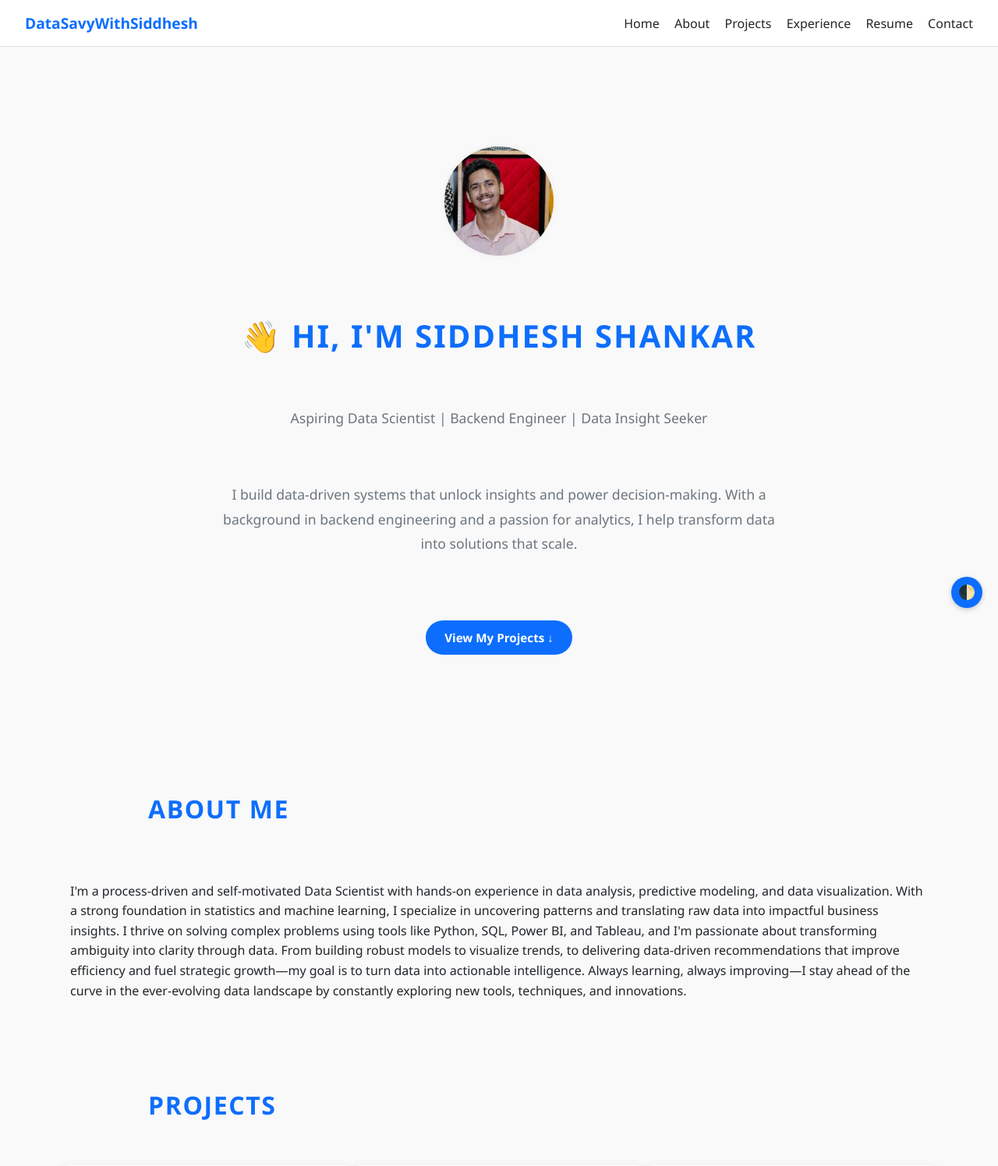
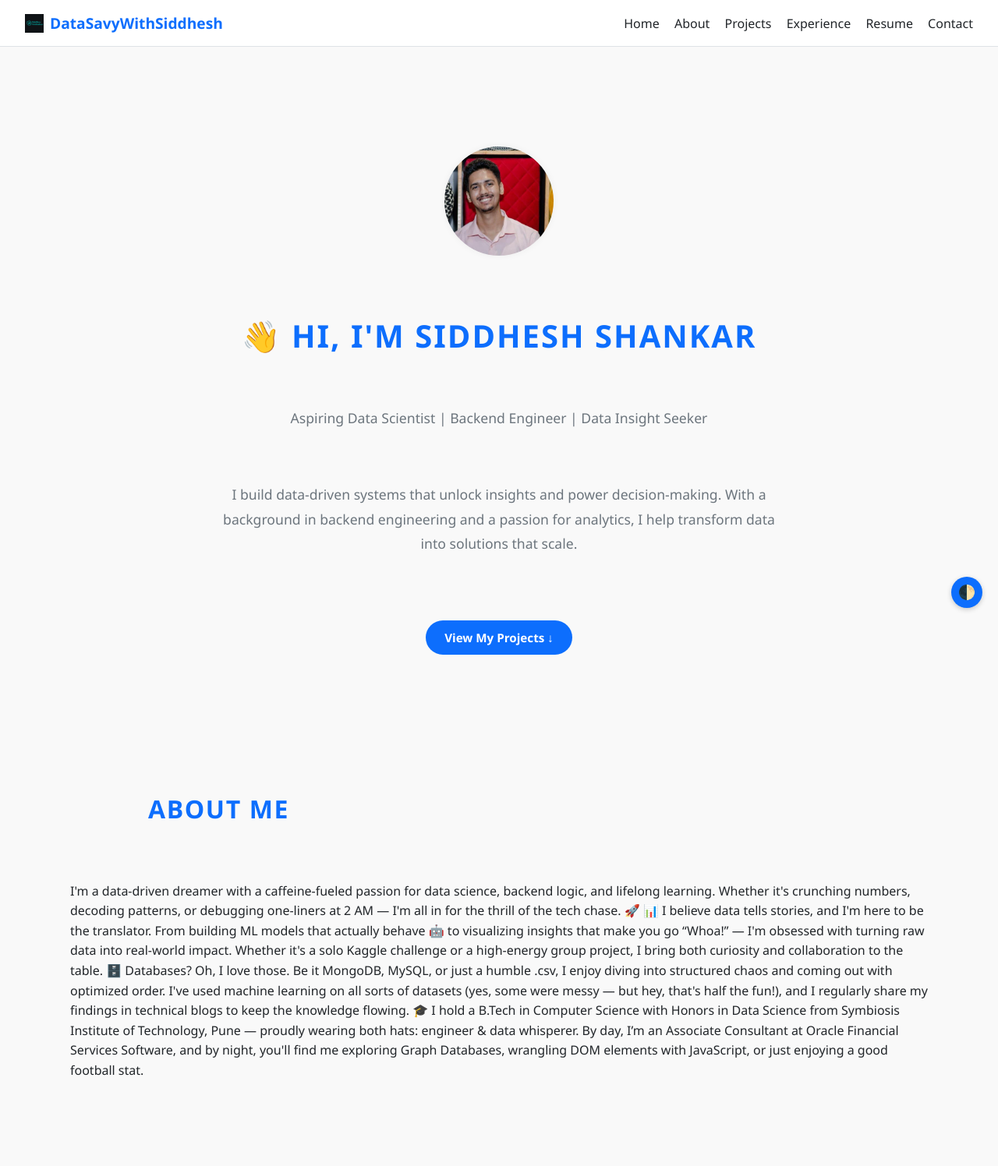
Before and after one commit to SiddheshCodeMaster/DataSavyWithSiddhesh, a Flask app: page / in a window 1280 px wide. Shown: the top 1496 px of the page at 78% size. Run offline with Flask 3, Linux system fonts and the light colour scheme.

Commit message:
Icon and Logo added

```diff
--- a/app/static/css/style.css
+++ b/app/static/css/style.css
@@ -41,6 +41,22 @@ body.dark {
   align-items: flex-start;
   text-align: left;
 }
+
+.logo {
+  font-size: 1.2rem;
+  font-weight: bold;
+  color: var(--primary);
+  display: flex;
+  align-items: center;
+  gap: 0.5rem;
+}
+
+.logo img {
+  width: 24px;
+  height: 24px;
+  vertical-align: middle;
+}
+
 
 /* Section Divider */
 .section-divider {
--- a/app/templates/index.html
+++ b/app/templates/index.html
@@ -5,12 +5,16 @@
   <meta name="viewport" content="width=device-width, initial-scale=1.0">
   <title>DataSavyWithSiddhesh</title>
   <link rel="stylesheet" href="{{ url_for('static', filename='css/style.css') }}">
+  <link rel="icon" href="{{ url_for('static', filename='images/icon.png') }}" type="image/x-icon">
 </head>
 <body>
 
 <!-- Navigation Bar -->
 <nav class="navbar">
-  <div class="logo">DataSavyWithSiddhesh</div>
+  <div class="logo">
+    <img src="{{ url_for('static', filename='images/logo.png') }}" alt="Logo">
+    DataSavyWithSiddhesh
+  </div>
   <ul class="nav-links">
     <li><a href="#home">Home</a></li>
     <li><a href="#about">About</a></li>
@@ -37,12 +41,13 @@
 <div class="container" id="about" data-animate>
   <h1>About Me</h1>
   <p>
-    I'm a process-driven and self-motivated Data Scientist with hands-on experience in data analysis, predictive modeling, and data visualization. With a strong foundation in statistics and machine learning, I specialize in uncovering patterns and translating raw data into impactful business insights.
+    I'm a data-driven dreamer with a caffeine-fueled passion for data science, backend logic, and lifelong learning. Whether it's crunching numbers, decoding patterns, or debugging one-liners at 2 AM — I'm all in for the thrill of the tech chase. 🚀
 
-I thrive on solving complex problems using tools like Python, SQL, Power BI, and Tableau, and I'm passionate about transforming ambiguity into clarity through data. From building robust models to visualize trends, to delivering data-driven recommendations that improve efficiency and fuel strategic growth—my goal is to turn data into actionable intelligence.
+    📊 I believe data tells stories, and I'm here to be the translator. From building ML models that actually behave 🤖 to visualizing insights that make you go “Whoa!” — I'm obsessed with turning raw data into real-world impact. Whether it's a solo Kaggle challenge or a high-energy group project, I bring both curiosity and collaboration to the table.
 
-Always learning, always improving—I stay ahead of the curve in the ever-evolving data landscape by constantly exploring new tools, techniques, and innovations.
-  </p>
+    🗄️ Databases? Oh, I love those. Be it MongoDB, MySQL, or just a humble .csv, I enjoy diving into structured chaos and coming out with optimized order. I've used machine learning on all sorts of datasets (yes, some were messy — but hey, that's half the fun!), and I regularly share my findings in technical blogs to keep the knowledge flowing.
+
+    🎓 I hold a B.Tech in Computer Science with Honors in Data Science from Symbiosis Institute of Technology, Pune — proudly wearing both hats: engineer & data whisperer. By day, I’m an Associate Consultant at Oracle Financial Services Software, and by night, you'll find me exploring Graph Databases, wrangling DOM elements with JavaScript, or just enjoying a good football stat.</p>
 </div>
 
 <!-- <div class="container" id="skills">
@@ -135,8 +140,8 @@ Always learning, always improving—I stay ahead of the curve in the ever-evolvi
 
 <div class="container" id="resume">
   <h1>Resume</h1>
-  <iframe src="{{ url_for('static', filename='resume/Siddhesh_Shankar_Resume.pdf') }}" width="100%" height="600px" style="border: none;"></iframe>
-  <a href="{{ url_for('static', filename='resume/Siddhesh_Shankar_Resume.pdf') }}" download class="download-btn">Download Resume</a>
+  <iframe src="{{ url_for('static', filename='resume/Siddhesh Shankar - Data Scientist.pdf') }}" width="100%" height="600px" style="border: none;"></iframe>
+  <a href="{{ url_for('static', filename='resume/Siddhesh Shankar - Data Scientist.pdf') }}" download class="download-btn">Download Resume</a>
 </div>
 
 <div class="container" id="contact">
```
Also changed, not shown: 1 other file.
